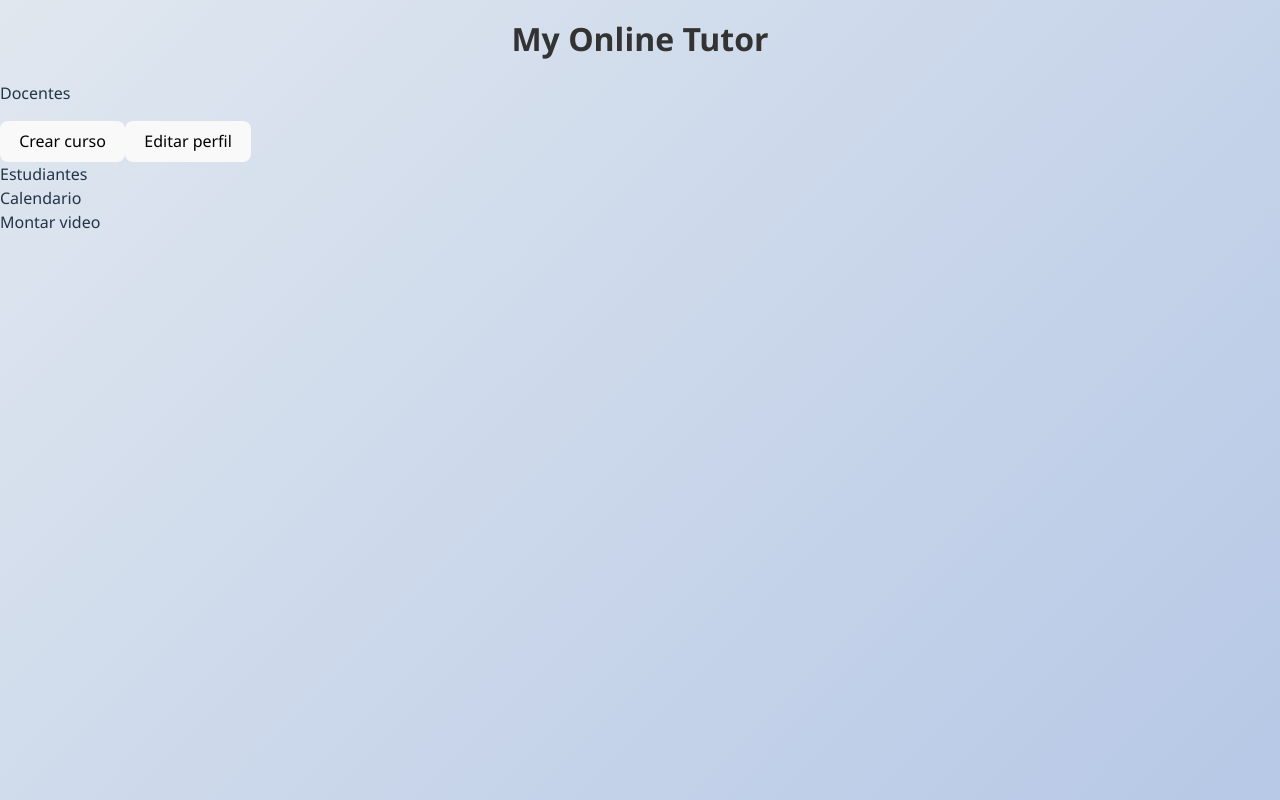
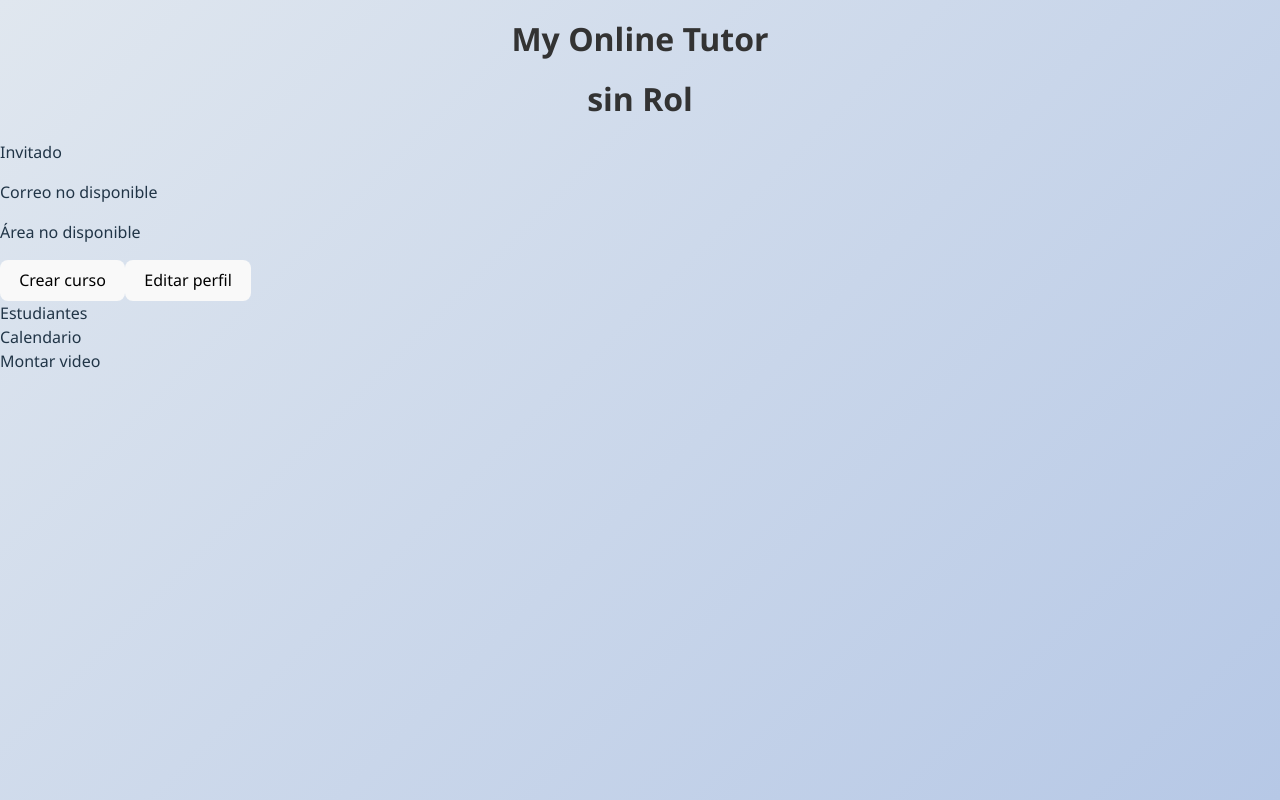
Before and after one commit to mgdavidd/front-MOT, a React (Vite) app: page /profile in a window 1280 px wide. Built offline with nearby package versions, Linux system fonts and the light colour scheme.

Commit message:
para matias-profile

```diff
--- a/src/components/InstructorNavBar/InstructorCal.css
+++ b/src/components/InstructorNavBar/InstructorCal.css
@@ -398,7 +398,6 @@ h2 {
   }
 }
 
-/* Móviles muy pequeños (hasta 400px) */
 @media (max-width: 400px) {
   .course-section {
     padding: 0rem;
--- a/src/pages/Login/index.jsx
+++ b/src/pages/Login/index.jsx
@@ -14,6 +14,7 @@ const Login = () => {
     e.preventDefault();
     const userName = e.target.elements.userName.value;
     const password = e.target.elements.password.value;
+    console.log(userName, password)
 
     const res = await fetch("http://localhost:3000/login", {
       method: "POST",
--- a/src/pages/Profile/index.jsx
+++ b/src/pages/Profile/index.jsx
@@ -1,22 +1,39 @@
-//Matias trabaja desde aqui
 import React from "react";
 import "./Profile.module.css";
+import Cookies from "js-cookie";
 
 export default function App() {
+  let user = null;
+  const cookieValue = Cookies.get("user");
+
+  if (cookieValue) {
+    try {
+      const decoded = decodeURIComponent(cookieValue);
+      user = JSON.parse(decoded);
+    } catch (error) {
+      console.error("Error al parsear la cookie:", error);
+    }
+  }
+
+  const userName = location.state?.userName || user?.nombre || "Invitado";
+  const userEmail = user?.email || "Correo no disponible";
+  const userArea = user?.area || "Área no disponible";
+  const userRol = user?.rol || "sin Rol";
+
   return (
     <div className="app-container">
-
       <header className="header">
         <h1 className="title">My Online Tutor</h1>
-        <p className="subtitle">Docentes</p>
+        <h1 className="title">{userRol}</h1>
+        <p className="subtitle">{userName}</p>
+        <p className="subtitle">{userEmail}</p>
+        <p className="subtitle">{userArea}</p>
       </header>
-
 
       <main className="main-content">
         <button className="main-button">Crear curso</button>
         <button className="main-button">Editar perfil</button>
       </main>
-
 
       <nav className="bottom-nav">
         <NavItem label="Estudiantes" />
```
